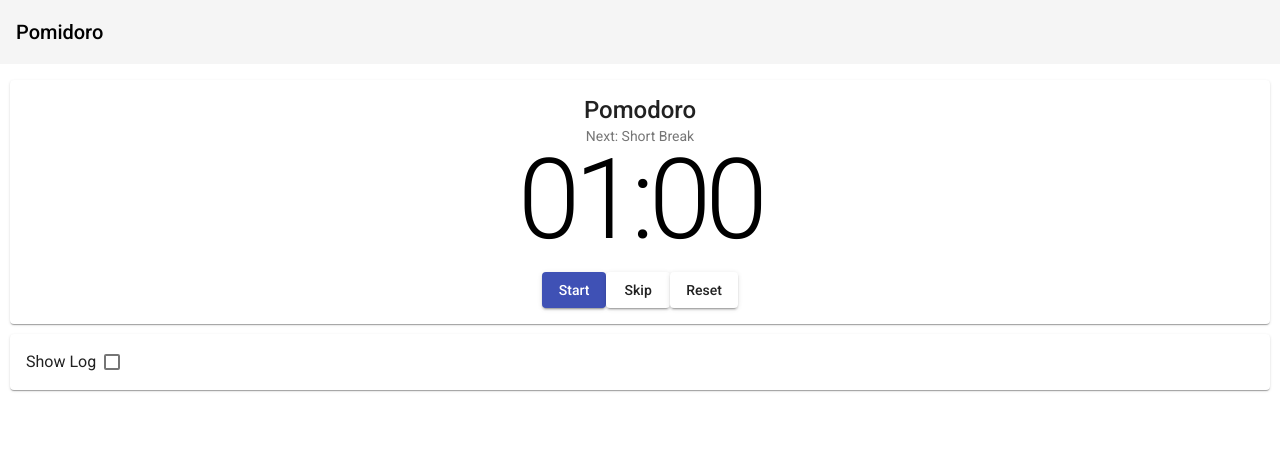
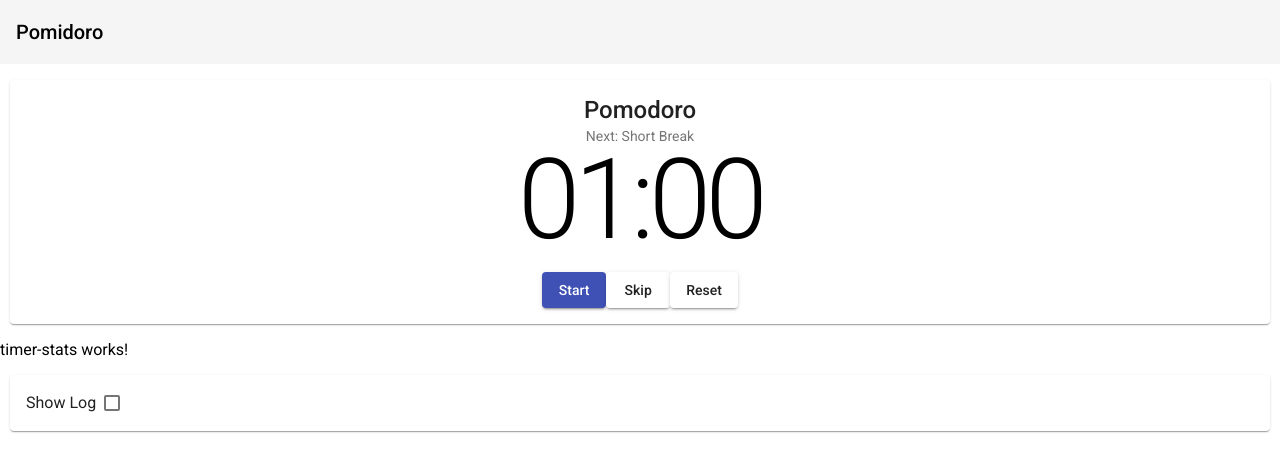
Before and after one commit to b583/pomidoro, an Angular app: page / in a window 1280 px wide. Shown: the top 472 px of the page. Built offline with nearby package versions, Linux system fonts and the light colour scheme.

Commit message:
Generate TimerStats Component

```diff
--- a/src/app/default-page/default-page.module.ts
+++ b/src/app/default-page/default-page.module.ts
@@ -15,9 +15,10 @@ import { MatCheckboxModule } from '@angular/material/checkbox';
 
 // Services
 import { LogService } from '../log.service';
+import { TimerStatsComponent } from './timer-stats/timer-stats.component';
 
 @NgModule({
-  declarations: [DefaultPageComponent, TimerComponent, TimersLogComponent],
+  declarations: [DefaultPageComponent, TimerComponent, TimersLogComponent, TimerStatsComponent],
   imports: [
     CommonModule,
     FormsModule,
--- a/src/app/default-page/default-page/default-page.component.html
+++ b/src/app/default-page/default-page/default-page.component.html
@@ -1,4 +1,5 @@
 <p>
   <app-timer></app-timer>
+  <app-timer-stats></app-timer-stats>
   <app-timers-log></app-timers-log>
 </p>
--- /dev/null
+++ b/src/app/default-page/timer-stats/timer-stats.component.html
@@ -0,0 +1,3 @@
+<p>
+  timer-stats works!
+</p>
--- /dev/null
+++ b/src/app/default-page/timer-stats/timer-stats.component.ts
@@ -0,0 +1,15 @@
+import { Component, OnInit } from '@angular/core';
+
+@Component({
+  selector: 'app-timer-stats',
+  templateUrl: './timer-stats.component.html',
+  styleUrls: ['./timer-stats.component.css']
+})
+export class TimerStatsComponent implements OnInit {
+
+  constructor() { }
+
+  ngOnInit() {
+  }
+
+}
```
Also changed, not shown: src/app/default-page/timer-stats/timer-stats.component.css (added), 1 other file (tests, documents, lock files or other folders).
